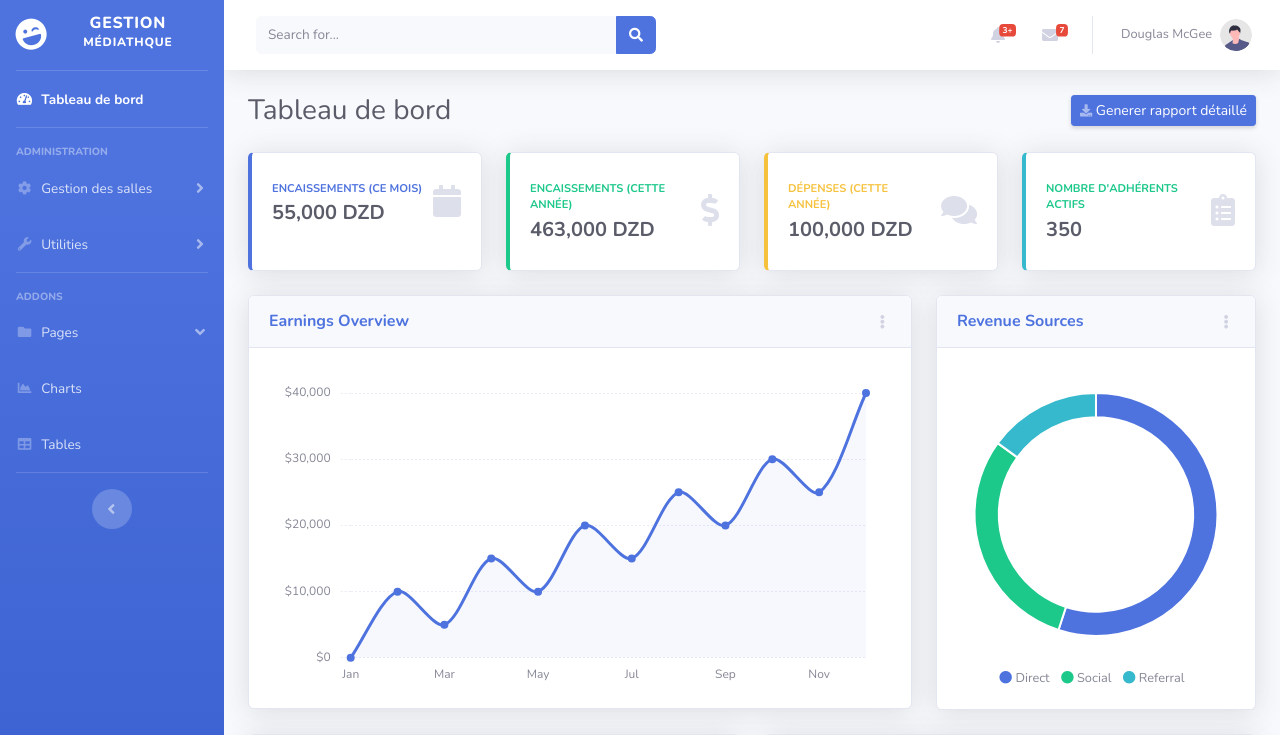
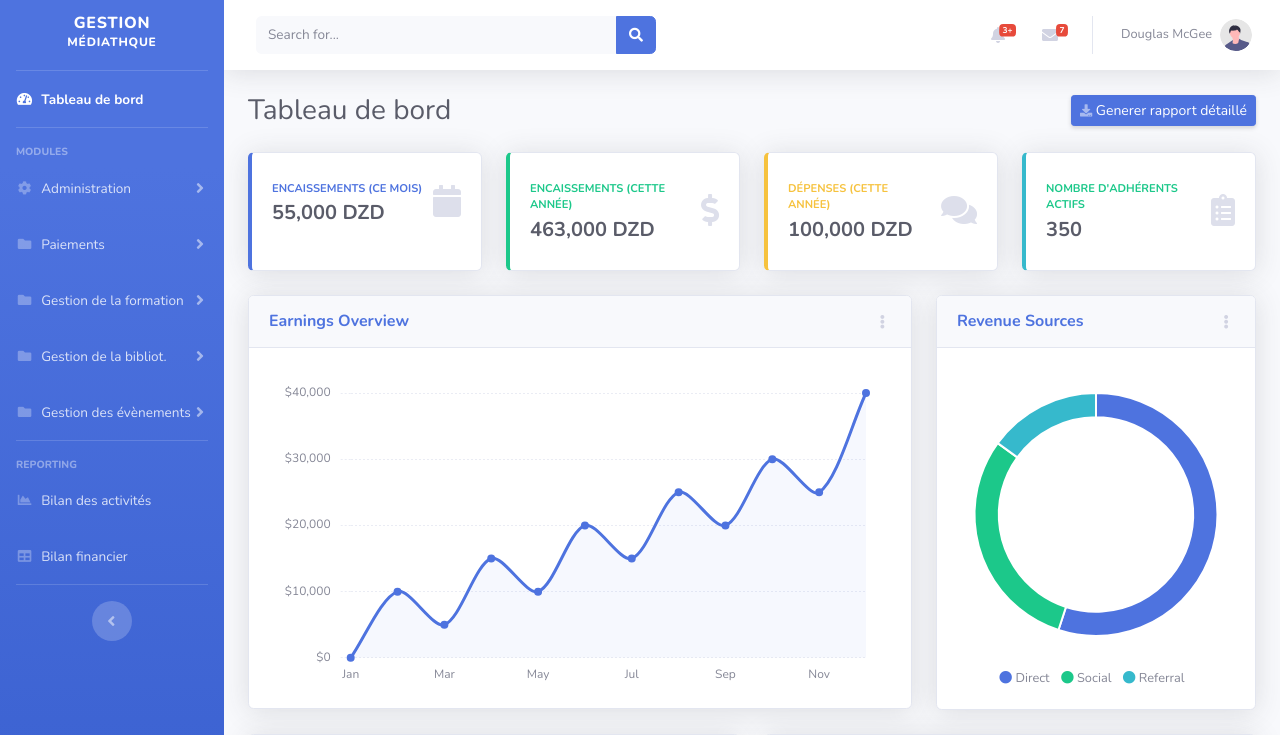
Before and after one commit to oefgassem/GestionMediaTim, a Django app: page / in a window 1280 px wide. Shown: the top 735 px of the page. Run offline with Django 3.2, Linux system fonts and the light colour scheme; a user stored in the database is signed in; some libraries are stand-ins or nearby versions.

Commit message:
modification sidebar

```diff
--- a/app/templates/sidebar_part.html
+++ b/app/templates/sidebar_part.html
@@ -3,9 +3,9 @@
 
             <!-- Sidebar - Brand -->
             <a class="sidebar-brand d-flex align-items-center justify-content-center" href="/index.html">
-                <div class="sidebar-brand-icon rotate-n-15">
+                <!-- <div class="sidebar-brand-icon rotate-n-15">
                     <i class="fas fa-laugh-wink"></i>
-                </div>
+                </div> -->
                 <div class="sidebar-brand-text mx-3">Gestion <sup>médiathque</sup></div>
             </a>
 
@@ -24,27 +24,90 @@
 
             <!-- Heading -->
             <div class="sidebar-heading">
-                Administration
+                Modules
             </div>
 
             <!-- Nav Item - Pages Collapse Menu -->
+            <li class="nav-item {% if collapse == "administration" %}active{% endif %}">
+                <a class="nav-link collapsed" href="#" data-toggle="collapse" data-target="#collapseOne"
+                    aria-expanded="true" aria-controls="collapseOne">
+                    <i class="fas fa-fw fa-cog"></i>
+                    <span>Administration</span>
+                </a>
+                <div id="collapseOne" class="collapse {% if collapse == "administration" %}show{% endif %}" aria-labelledby="headingOne" data-parent="#accordionSidebar">
+                    <div class="bg-white py-2 collapse-inner rounded">
+                        <!-- <h6 class="collapse-header">Custom Components:</h6> -->
+                        <a class="collapse-item {% if filename == "buttons" %}active{% endif %}" href="/buttons.html">Gestion des salles</a>
+                        <a class="collapse-item {% if filename == "cards" %}active{% endif %}" href="/cards.html">Gestion des bénévoles</a>
+                        <a class="collapse-item {% if filename == "cards" %}active{% endif %}" href="/cards.html">Gestion des Adhérents</a>
+                    </div>
+                </div>
+            </li>
+
             <li class="nav-item {% if collapse == "components" %}active{% endif %}">
                 <a class="nav-link collapsed" href="#" data-toggle="collapse" data-target="#collapseTwo"
                     aria-expanded="true" aria-controls="collapseTwo">
-                    <i class="fas fa-fw fa-cog"></i>
-                    <span>Gestion des salles</span>
+                    <i class="fas fa-fw fa-folder"></i>
+                    <span>Paiements</span>
                 </a>
                 <div id="collapseTwo" class="collapse {% if collapse == "components" %}show{% endif %}" aria-labelledby="headingTwo" data-parent="#accordionSidebar">
                     <div class="bg-white py-2 collapse-inner rounded">
                         <!-- <h6 class="collapse-header">Custom Components:</h6> -->
-                        <a class="collapse-item {% if filename == "buttons" %}active{% endif %}" href="/buttons.html">Buttons</a>
-                        <a class="collapse-item {% if filename == "cards" %}active{% endif %}" href="/cards.html">Cards</a>
+                        <a class="collapse-item {% if filename == "buttons" %}active{% endif %}" href="/buttons.html">Encaissement</a>
+                        <a class="collapse-item {% if filename == "cards" %}active{% endif %}" href="/cards.html">Décaissement</a>
+                    </div>
+                </div>
+            </li>
+
+            <li class="nav-item {% if collapse == "components" %}active{% endif %}">
+                <a class="nav-link collapsed" href="#" data-toggle="collapse" data-target="#collapseThree"
+                    aria-expanded="true" aria-controls="collapseThree">
+                    <i class="fas fa-fw fa-folder"></i>
+                    <span>Gestion de la formation</span>
+                </a>
+                <div id="collapseThree" class="collapse {% if collapse == "components" %}show{% endif %}" aria-labelledby="headingThree" data-parent="#accordionSidebar">
+                    <div class="bg-white py-2 collapse-inner rounded">
+                        <!-- <h6 class="collapse-header">Custom Components:</h6> -->
+                        <a class="collapse-item {% if filename == "buttons" %}active{% endif %}" href="/buttons.html">Formations</a>
+                        <a class="collapse-item {% if filename == "cards" %}active{% endif %}" href="/cards.html">Sessions de formation</a>
+                        <a class="collapse-item {% if filename == "cards" %}active{% endif %}" href="/cards.html">Inscription</a>
+                    </div>
+                </div>
+            </li>
+
+            <li class="nav-item {% if collapse == "components" %}active{% endif %}">
+                <a class="nav-link collapsed" href="#" data-toggle="collapse" data-target="#collapseFour"
+                    aria-expanded="true" aria-controls="collapseFour">
+                    <i class="fas fa-fw fa-folder"></i>
+                    <span>Gestion de la bibliot.</span>
+                </a>
+                <div id="collapseFour" class="collapse {% if collapse == "components" %}show{% endif %}" aria-labelledby="headingFour" data-parent="#accordionSidebar">
+                    <div class="bg-white py-2 collapse-inner rounded">
+                        <!-- <h6 class="collapse-header">Custom Components:</h6> -->
+                        <a class="collapse-item {% if filename == "buttons" %}active{% endif %}" href="/buttons.html">Documents</a>
+                        <a class="collapse-item {% if filename == "cards" %}active{% endif %}" href="/cards.html">Types documents</a>
+                        <a class="collapse-item {% if filename == "cards" %}active{% endif %}" href="/cards.html">Emprunts</a>
+                        <a class="collapse-item {% if filename == "cards" %}active{% endif %}" href="/cards.html">Réservation SM</a>
+                    </div>
+                </div>
+            </li>
+            <li class="nav-item {% if collapse == "components" %}active{% endif %}">
+                <a class="nav-link collapsed" href="#" data-toggle="collapse" data-target="#collapseFive"
+                    aria-expanded="true" aria-controls="collapseFive">
+                    <i class="fas fa-fw fa-folder"></i>
+                    <span>Gestion des évènements</span>
+                </a>
+                <div id="collapseFive" class="collapse {% if collapse == "components" %}show{% endif %}" aria-labelledby="headingFive" data-parent="#accordionSidebar">
+                    <div class="bg-white py-2 collapse-inner rounded">
+                        <!-- <h6 class="collapse-header">Custom Components:</h6> -->
+                        <a class="collapse-item {% if filename == "buttons" %}active{% endif %}" href="/buttons.html">Evenement</a>
+                        <a class="collapse-item {% if filename == "cards" %}active{% endif %}" href="/cards.html">Inscription Even.</a>
                     </div>
                 </div>
             </li>
 
             <!-- Nav Item - Utilities Collapse Menu -->
-            <li class="nav-item {% if collapse == "utilities" %}active{% endif %}">
+<!--             <li class="nav-item {% if collapse == "utilities" %}active{% endif %}">
                 <a class="nav-link collapsed" href="#" data-toggle="collapse" data-target="#collapseUtilities"
                     aria-expanded="true" aria-controls="collapseUtilities">
                     <i class="fas fa-fw fa-wrench"></i>
@@ -60,18 +123,18 @@
                         <a class="collapse-item {% if filename == "utilities-other" %}active{% endif %}" href="/utilities-other.html">Other</a>
                     </div>
                 </div>
-            </li>
+            </li> -->
 
             <!-- Divider -->
             <hr class="sidebar-divider">
 
             <!-- Heading -->
             <div class="sidebar-heading">
-                Addons
+                Reporting
             </div>
 
             <!-- Nav Item - Pages Collapse Menu -->
-            <li class="nav-item {% if collapse == "pages" %}active{% endif %}">
+<!--             <li class="nav-item {% if collapse == "pages" %}active{% endif %}">
                 <a class="nav-link" href="#" data-toggle="collapse" data-target="#collapsePages" aria-expanded="true"
                     aria-controls="collapsePages">
                     <i class="fas fa-fw fa-folder"></i>
@@ -90,20 +153,20 @@
                         <a class="collapse-item {% if filename == "blank" %}active{% endif %}" href="/blank.html">Blank Page</a>
                     </div>
                 </div>
-            </li>
+            </li> -->
 
             <!-- Nav Item - Charts -->
             <li class="nav-item {% if filename == "charts" %}active{% endif %}">
                 <a class="nav-link " href="/charts.html">
                     <i class="fas fa-fw fa-chart-area"></i>
-                    <span>Charts</span></a>
+                    <span>Bilan des activités</span></a>
             </li>
 
             <!-- Nav Item - Tables -->
             <li class="nav-item {% if filename == "tables" %}active{% endif %}">
                 <a class="nav-link" href="/tables.html">
                     <i class="fas fa-fw fa-table"></i>
-                    <span>Tables</span></a>
+                    <span>Bilan financier</span></a>
             </li>
 
             <!-- Divider -->
```
